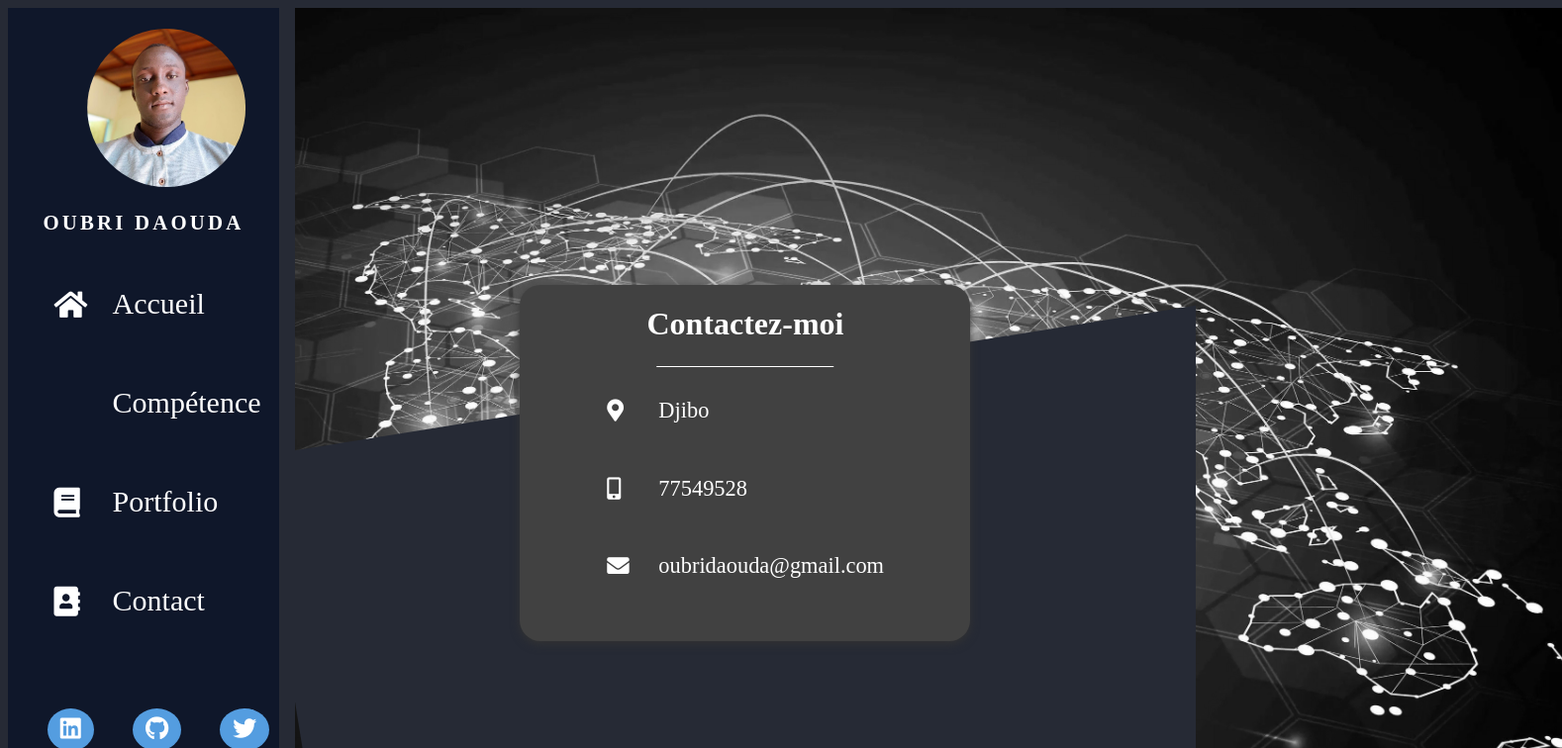
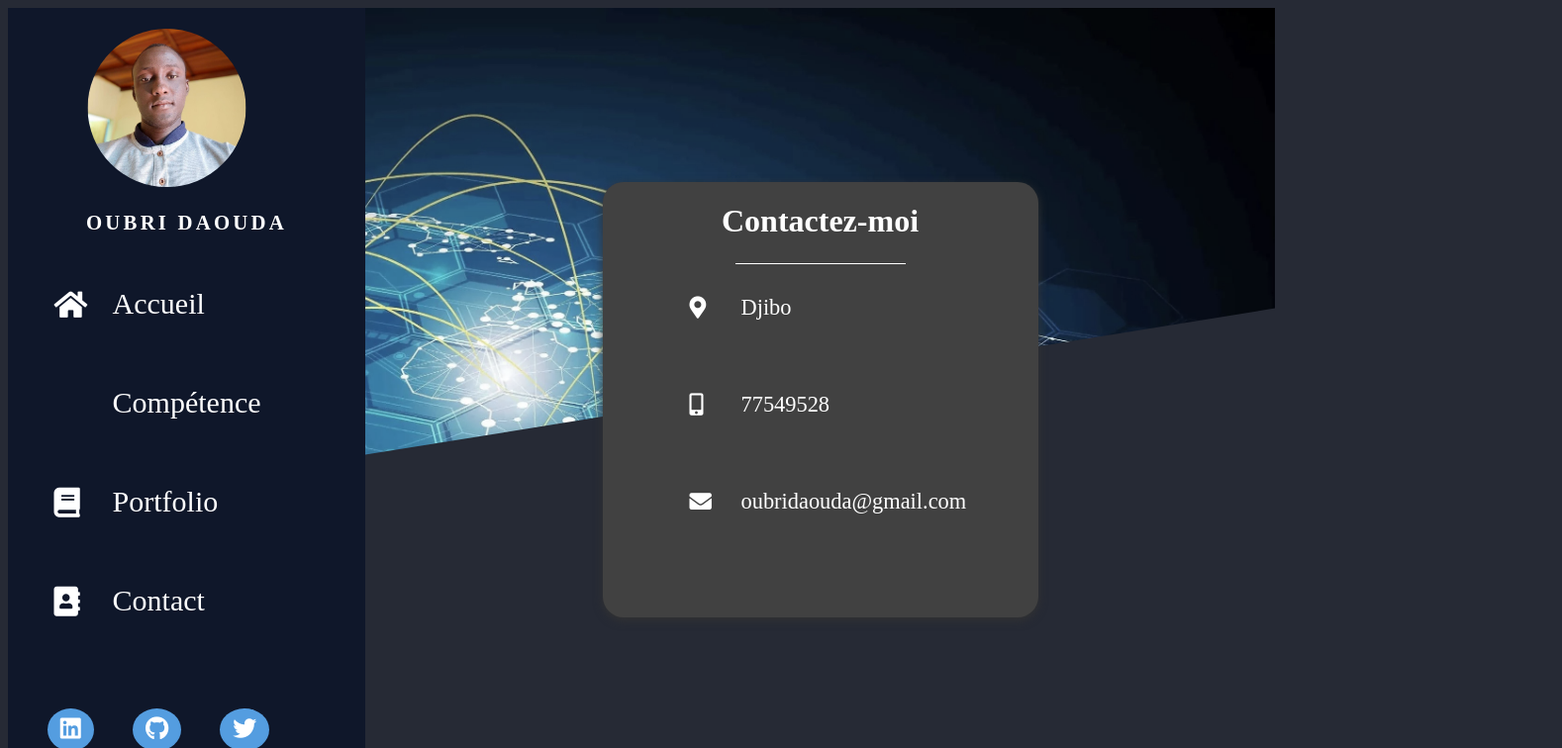
Before and after one commit to oubridaouda/my-portfolio, a React (Create React App) app: page /contact in a window 1280 px wide. Shown: the top 756 px of the page at 99% size, 1578 px wide, since content can reach past the window. Built offline with nearby package versions, Linux system fonts and the light colour scheme; some icons are missing.

Commit message:
FIX: page contact style

```diff
--- a/src/style/_setting.scss
+++ b/src/style/_setting.scss
@@ -19,7 +19,6 @@ $color-text: #6CB9FF;
 }
 body {
   background: $background-color;
-  max-width: 1200px;
   color: $white-color;
 }
 button {
@@ -43,7 +42,7 @@ a:visited {
     display: block !important;
   }
 }
-.homeContent, .knowledgesContent, .portfolioContent, .contactContent {
+.homeContent, .knowledgesContent, .portfolioContent, {
   margin-left: 1rem;
 
   @media screen and (max-width: 850px){
--- a/src/style/components/_contact.scss
+++ b/src/style/components/_contact.scss
@@ -1,3 +1,15 @@
+.contact{
+  overflow: hidden;
+  margin-right: -16px;
+
+  &:before {
+    content: '';
+    width: 100%;
+    height: 100%;
+    position: absolute;
+    background: url(../../../public/media/contact-background.webp) no-repeat center top/cover;
+    filter: grayscale(50%);
+  }
   .contactContent {
     background: $background-color;
     border-radius: $border-radius;
@@ -5,26 +17,19 @@
     overflow: hidden;
     display: grid;
     grid-template-columns: 1fr;
-  grid-template-rows: 35% 45% 20%;
+    grid-template-rows: 22% 55% 23%;
     grid-template-areas:
   "1"
   "2"
   "3";
-  &:before {
-    content: '';
-    width: 100%;
-    height: 100%;
-    position: absolute;
-    background: url(../../../public/media/contact-background.webp) no-repeat center top/cover;
-    filter: grayscale(100%);
-  }
     .bottom-transversal{
       background: $background-color;
-    width: 112%;
+      width: 160%;
       height: 583px;
       position: relative;
       transform: rotate(-9.15deg);
       margin-top: -271px;
+      margin-left: -50px;
     }
     .contactBox {
       grid-area: 2;
@@ -34,7 +39,6 @@
       z-index: 2;
       border-radius: $border-radius;
       box-shadow: 0 3px 10px #333;
-    width: 50%;
       min-width: 440px;
       min-height: 290px;
 
@@ -101,3 +105,5 @@
       }
     }
   }
+
+}
--- a/src/style/components/_navigation.scss
+++ b/src/style/components/_navigation.scss
@@ -2,7 +2,7 @@
   background: $navigation-color;
   height: 100%;
   min-height: $min-height;
-  width: 361px;
+  min-width: 361px;
   position: relative;
   display: grid;
   grid-template-columns: 1fr;
```
Lines whose indentation alone changed are shown as unchanged.
